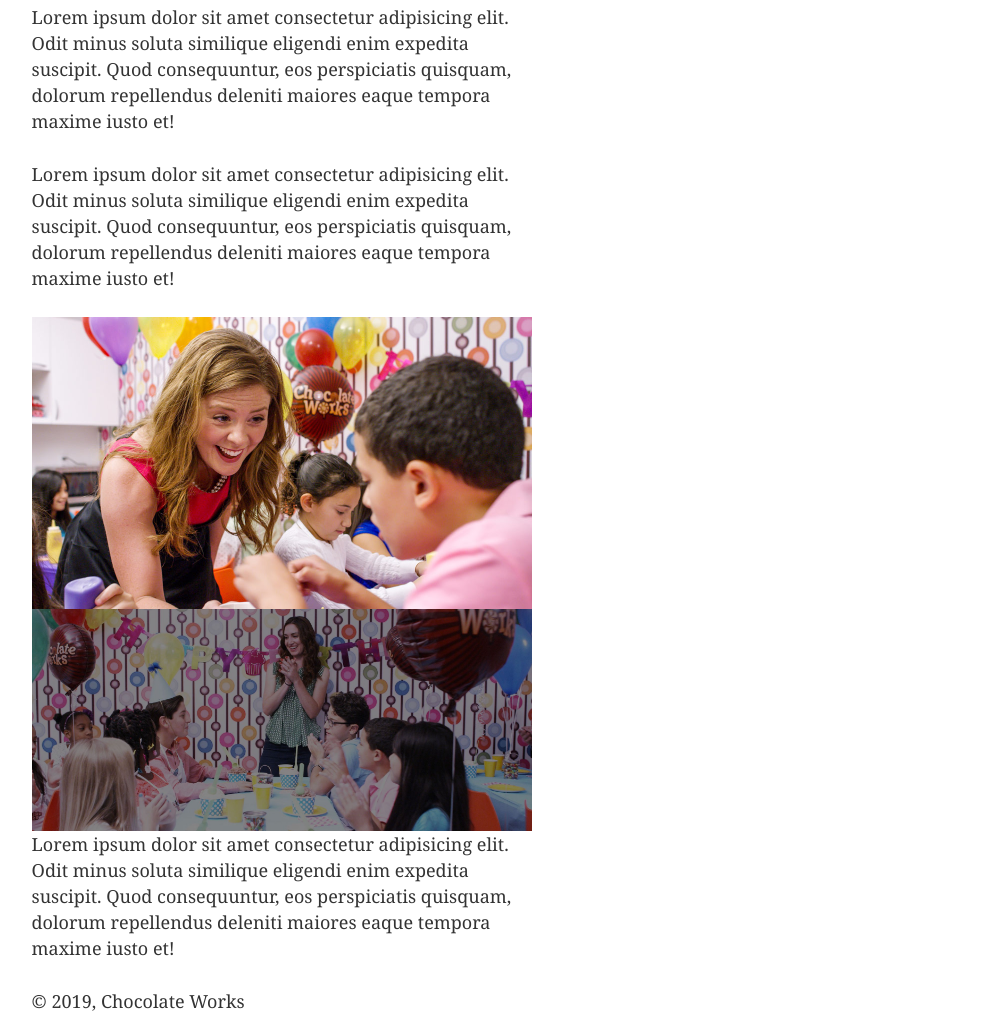
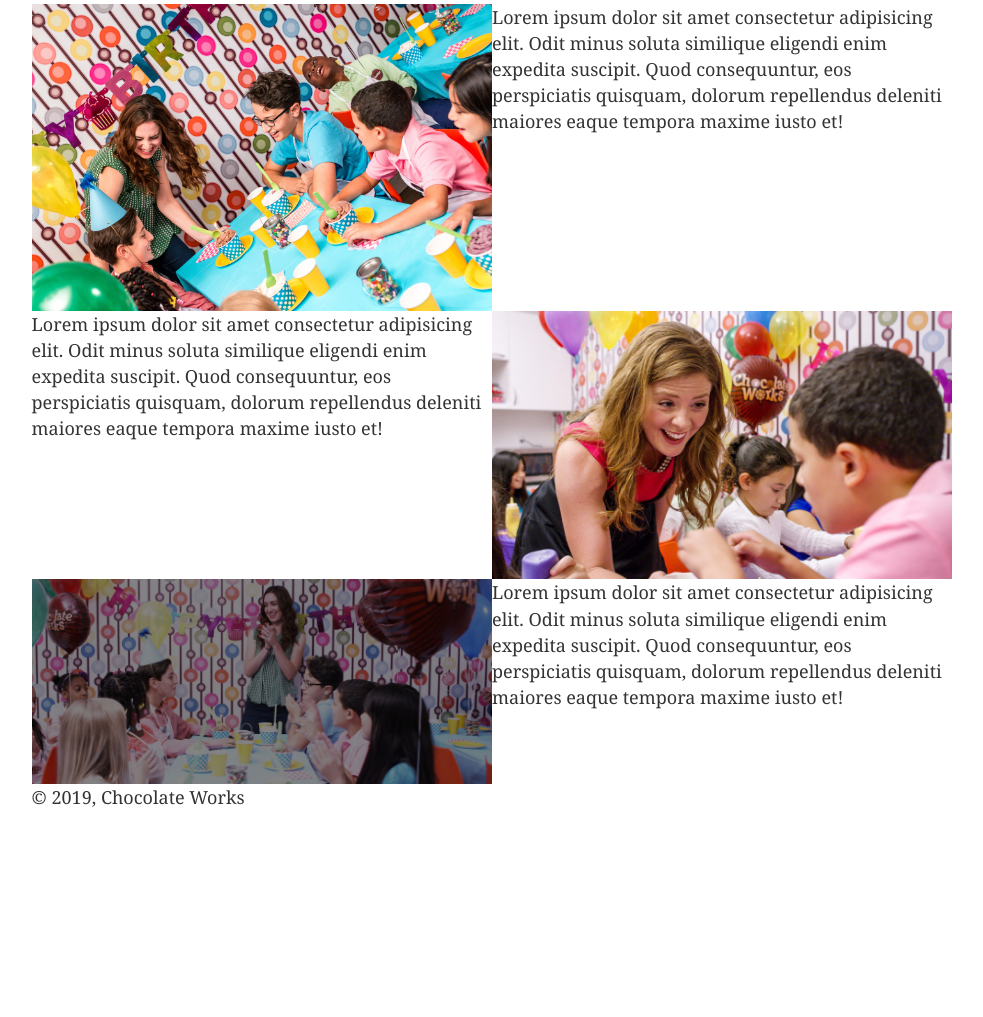
Before and after one commit to jwfreed/chocolate-works, a Gatsby site: page /birthdays in a window 1280 px wide. Shown: the part 346-1363 px from the top of the page, without its empty margins (148-1131 px from the left). After the commit the page ends 1182 px from the top, so only its background shows below. Built offline with nearby package versions, Linux system fonts and the light colour scheme; Gatsby itself is replaced by a stand-in of ours.

Commit message:
flex box

```diff
--- a/package.json
+++ b/package.json
@@ -16,7 +16,8 @@
     "prop-types": "^15.7.2",
     "react": "^16.12.0",
     "react-dom": "^16.12.0",
-    "react-helmet": "^5.2.1"
+    "react-helmet": "^5.2.1",
+    "sharp": "^0.23.4"
   },
   "devDependencies": {
     "prettier": "^1.19.1"
--- a/src/components/layout.css
+++ b/src/components/layout.css
@@ -5,6 +5,8 @@ html {
 }
 body {
   margin: 0;
+  padding: 0;
+  box-sizing: border-box;
   -webkit-font-smoothing: antialiased;
   -moz-osx-font-smoothing: grayscale;
 }
@@ -128,22 +130,22 @@ button,
 select {
   text-transform: none;
 }
-[type='reset'],
-[type='submit'],
+[type="reset"],
+[type="submit"],
 button,
-html [type='button'] {
+html [type="button"] {
   -webkit-appearance: button;
 }
-[type='button']::-moz-focus-inner,
-[type='reset']::-moz-focus-inner,
-[type='submit']::-moz-focus-inner,
+[type="button"]::-moz-focus-inner,
+[type="reset"]::-moz-focus-inner,
+[type="submit"]::-moz-focus-inner,
 button::-moz-focus-inner {
   border-style: none;
   padding: 0;
 }
-[type='button']:-moz-focusring,
-[type='reset']:-moz-focusring,
-[type='submit']:-moz-focusring,
+[type="button"]:-moz-focusring,
+[type="reset"]:-moz-focusring,
+[type="submit"]:-moz-focusring,
 button:-moz-focusring {
   outline: 1px dotted ButtonText;
 }
@@ -163,21 +165,21 @@ legend {
 textarea {
   overflow: auto;
 }
-[type='checkbox'],
-[type='radio'] {
+[type="checkbox"],
+[type="radio"] {
   box-sizing: border-box;
   padding: 0;
 }
-[type='number']::-webkit-inner-spin-button,
-[type='number']::-webkit-outer-spin-button {
+[type="number"]::-webkit-inner-spin-button,
+[type="number"]::-webkit-outer-spin-button {
   height: auto;
 }
-[type='search'] {
+[type="search"] {
   -webkit-appearance: textfield;
   outline-offset: -2px;
 }
-[type='search']::-webkit-search-cancel-button,
-[type='search']::-webkit-search-decoration {
+[type="search"]::-webkit-search-cancel-button,
+[type="search"]::-webkit-search-decoration {
   -webkit-appearance: none;
 }
 ::-webkit-input-placeholder {
@@ -208,10 +210,10 @@ body {
   font-weight: normal;
   word-wrap: break-word;
   font-kerning: normal;
-  -moz-font-feature-settings: 'kern', 'liga', 'clig', 'calt';
-  -ms-font-feature-settings: 'kern', 'liga', 'clig', 'calt';
-  -webkit-font-feature-settings: 'kern', 'liga', 'clig', 'calt';
-  font-feature-settings: 'kern', 'liga', 'clig', 'calt';
+  -moz-font-feature-settings: "kern", "liga", "clig", "calt";
+  -ms-font-feature-settings: "kern", "liga", "clig", "calt";
+  -webkit-font-feature-settings: "kern", "liga", "clig", "calt";
+  font-feature-settings: "kern", "liga", "clig", "calt";
 }
 img {
   max-width: 100%;
@@ -575,10 +577,10 @@ td,
 th {
   text-align: left;
   border-bottom: 1px solid hsla(0, 0%, 0%, 0.12);
-  font-feature-settings: 'tnum';
-  -moz-font-feature-settings: 'tnum';
-  -ms-font-feature-settings: 'tnum';
-  -webkit-font-feature-settings: 'tnum';
+  font-feature-settings: "tnum";
+  -moz-font-feature-settings: "tnum";
+  -ms-font-feature-settings: "tnum";
+  -webkit-font-feature-settings: "tnum";
   padding-left: 0.96667rem;
   padding-right: 0.96667rem;
   padding-top: 0.725rem;
@@ -596,8 +598,8 @@ tt,
 code {
   background-color: hsla(0, 0%, 0%, 0.04);
   border-radius: 3px;
-  font-family: 'SFMono-Regular', Consolas, 'Roboto Mono', 'Droid Sans Mono',
-    'Liberation Mono', Menlo, Courier, monospace;
+  font-family: "SFMono-Regular", Consolas, "Roboto Mono", "Droid Sans Mono",
+    "Liberation Mono", Menlo, Courier, monospace;
   padding: 0;
   padding-top: 0.2em;
   padding-bottom: 0.2em;
@@ -611,13 +613,13 @@ code:after,
 tt:before,
 tt:after {
   letter-spacing: -0.2em;
-  content: ' ';
+  content: " ";
 }
 pre code:before,
 pre code:after,
 pre tt:before,
 pre tt:after {
-  content: '';
+  content: "";
 }
 @media only screen and (max-width: 480px) {
   html {
@@ -628,14 +630,13 @@ pre tt:after {
 .row {
   display: -webkit-box;
   display: -ms-flexbox;
-  /* display: flex; */
+  display: flex;
   -webkit-box-orient: horizontal;
   -webkit-box-direction: normal;
   -ms-flex-direction: row;
-  /* flex-direction: row; */
-  width: 50%;
-  min-width: 500px;
+  flex-direction: row;
 }
 
-.col {
+.col-2 {
+  width: 50%;
 }
--- a/src/pages/birthdays.js
+++ b/src/pages/birthdays.js
@@ -1,47 +1,47 @@
-import React from 'react';
-import { graphql } from 'gatsby';
-import Img from 'gatsby-image';
+import React from "react";
+import { graphql } from "gatsby";
+import Img from "gatsby-image";
 
-import Layout from '../components/layout';
-import SEO from '../components/seo';
+import Layout from "../components/layout";
+import SEO from "../components/seo";
 
 const BirthdayPage = props => (
   <Layout>
-    <SEO title='Birthday Parties' />
+    <SEO title="Birthday Parties" />
     <h1>Birthday Parties</h1>
     <p>Welcome to birthday parties page</p>
-    <div className='row'>
-      {/* <div className='col'> */}
+    <div className="row">
+      <div className="col-2">
         <Img fluid={props.data.imageOne.childImageSharp.fluid} />
-        <p>
+      </div>
+      <p className="col-2">
         Lorem ipsum dolor sit amet consectetur adipisicing elit. Odit minus
-          soluta similique eligendi enim expedita suscipit. Quod consequuntur,
-          eos perspiciatis quisquam, dolorum repellendus deleniti maiores eaque
+        soluta similique eligendi enim expedita suscipit. Quod consequuntur, eos
+        perspiciatis quisquam, dolorum repellendus deleniti maiores eaque
         tempora maxime iusto et!
       </p>
-      {/* </div> */}
     </div>
-    <div className='row'>
-      <div className='col'>
-        <p>
+    <div className="row">
+      <p className="col-2">
         Lorem ipsum dolor sit amet consectetur adipisicing elit. Odit minus
-          soluta similique eligendi enim expedita suscipit. Quod consequuntur,
-          eos perspiciatis quisquam, dolorum repellendus deleniti maiores eaque
+        soluta similique eligendi enim expedita suscipit. Quod consequuntur, eos
+        perspiciatis quisquam, dolorum repellendus deleniti maiores eaque
         tempora maxime iusto et!
       </p>
+      <div className="col-2">
         <Img fluid={props.data.imageTwo.childImageSharp.fluid} />
       </div>
     </div>
-    <div className='row'>
-      <div className='col'>
+    <div className="row">
+      <div className="col-2">
         <Img fluid={props.data.imageThree.childImageSharp.fluid} />
-        <p>
+      </div>
+      <p className="col-2">
         Lorem ipsum dolor sit amet consectetur adipisicing elit. Odit minus
-          soluta similique eligendi enim expedita suscipit. Quod consequuntur,
-          eos perspiciatis quisquam, dolorum repellendus deleniti maiores eaque
+        soluta similique eligendi enim expedita suscipit. Quod consequuntur, eos
+        perspiciatis quisquam, dolorum repellendus deleniti maiores eaque
         tempora maxime iusto et!
       </p>
-      </div>
     </div>
   </Layout>
 );
```
Also changed, not shown: src/pages/fieldtrips.js (+23 -23 lines), src/pages/workshops.js (+23 -23 lines). Lines whose indentation alone changed are shown as unchanged.
